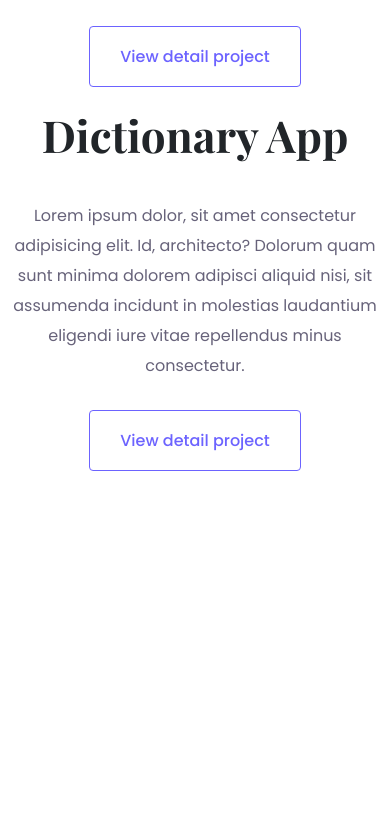
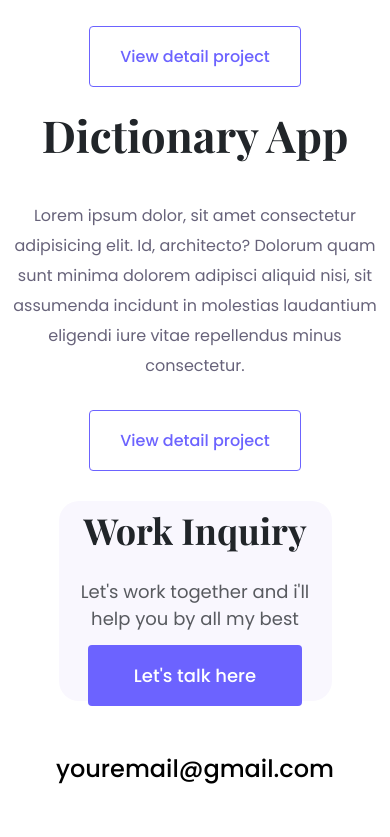
Before and after one commit to kseniya-verhun/Resume, a plain HTML site: page index.html in a window 390 px wide. Shown: the part 1123-1960 px from the top of the page. Before the commit the page ends 1624 px from the top, so only its background shows below. Drawn offline with nearby package versions, Linux system fonts and the light colour scheme.

Commit message:
Added all elements and styles to main page

```diff
--- a/index.html
+++ b/index.html
@@ -21,7 +21,6 @@
 </head>
 <body>
     <div class="hero">
-
         <div class="container">
              <nav class="navbar navbar-expand-lg navbar-light bg-light">
                      <a class="navbar-brand" href="#">
@@ -106,5 +105,17 @@
             </div>
         </div>
     </div>
+    <div class="inquiry">
+        <div>
+            <h2 class="work-inquiry">Work Inquiry</h2>
+            <p class="text-muted inquiry-paragraph">Let's work together and i'll help you by all my best</p>
+        </div>
+        <div>
+        <a href="#" class="btn-branding">Let's talk here</a>
+        </div>
+    </div>
+    <footer>
+        <a href="mailto:youremail@gmail.com" class="mail-link">youremail@gmail.com</a>
+    </footer>
 </body>
 </html>
--- a/styles/resume.css
+++ b/styles/resume.css
@@ -93,6 +93,13 @@ p {
     font-family: var(--heading-font-family);
 }
 
+.work-inquiry {
+    font-weight: 700;
+    font-size: 48px;
+    line-height: 85px;
+    font-family: var(--heading-font-family);
+}
+
 .project-description p {
     color: var(--secondary-color);
     opacity: 0.7;
@@ -103,7 +110,35 @@ p {
 }
 
 .project-description {
-    padding: 120px 40px;
+    padding: 120px 60px;
+}
+
+div.inquiry {
+    padding: 3% 5%;
+    border-radius: 20px;
+    background-color: #F9F7FE;
+    display: flex;
+    justify-content: space-between;
+    align-items: center;
+    flex-wrap: wrap;
+    width: 70%;
+    margin: auto;
+}
+
+footer {
+    width: 100%;
+    display: flex;
+    align-items: center;
+    justify-content: center;
+    padding: 50px 0;
+}
+
+.mail-link {
+    font-family: var(--default-font-family);
+    font-size: 24px;
+    font-weight: 500;
+    text-decoration: none;
+    color: black;
 }
 
 @media (max-width: 600px) {
@@ -125,4 +160,15 @@ p {
     .hero {
         padding: 10px 0;
     }
+    h2.work-inquiry {
+        font-size: 36px;
+        line-height: 1;
+    }
+    div.inquiry {
+        flex-direction: column;
+        text-align: center;
+    }
+    .inquiry-paragraph {
+        margin: 30px 0;
+    }
 }
```
